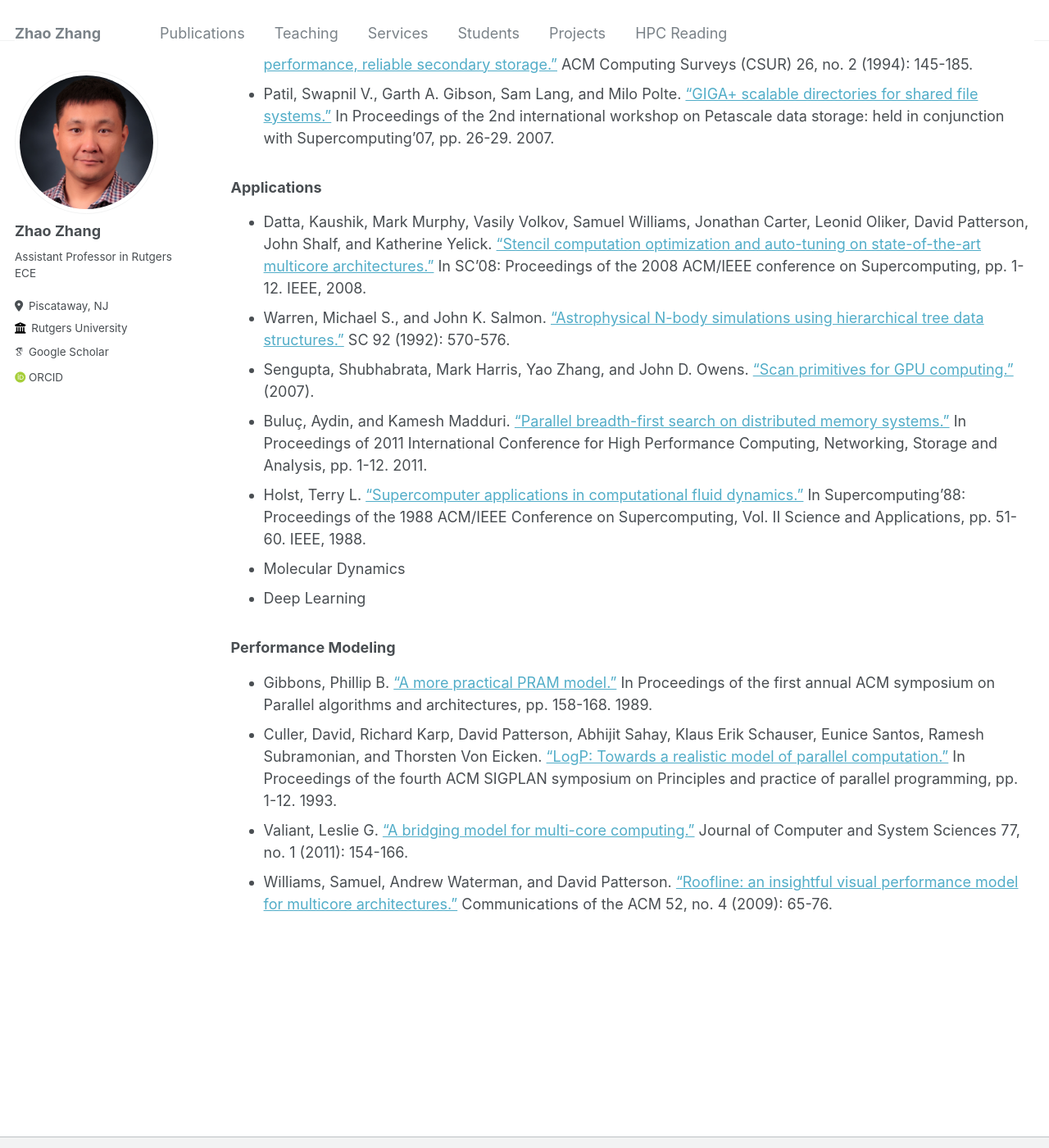
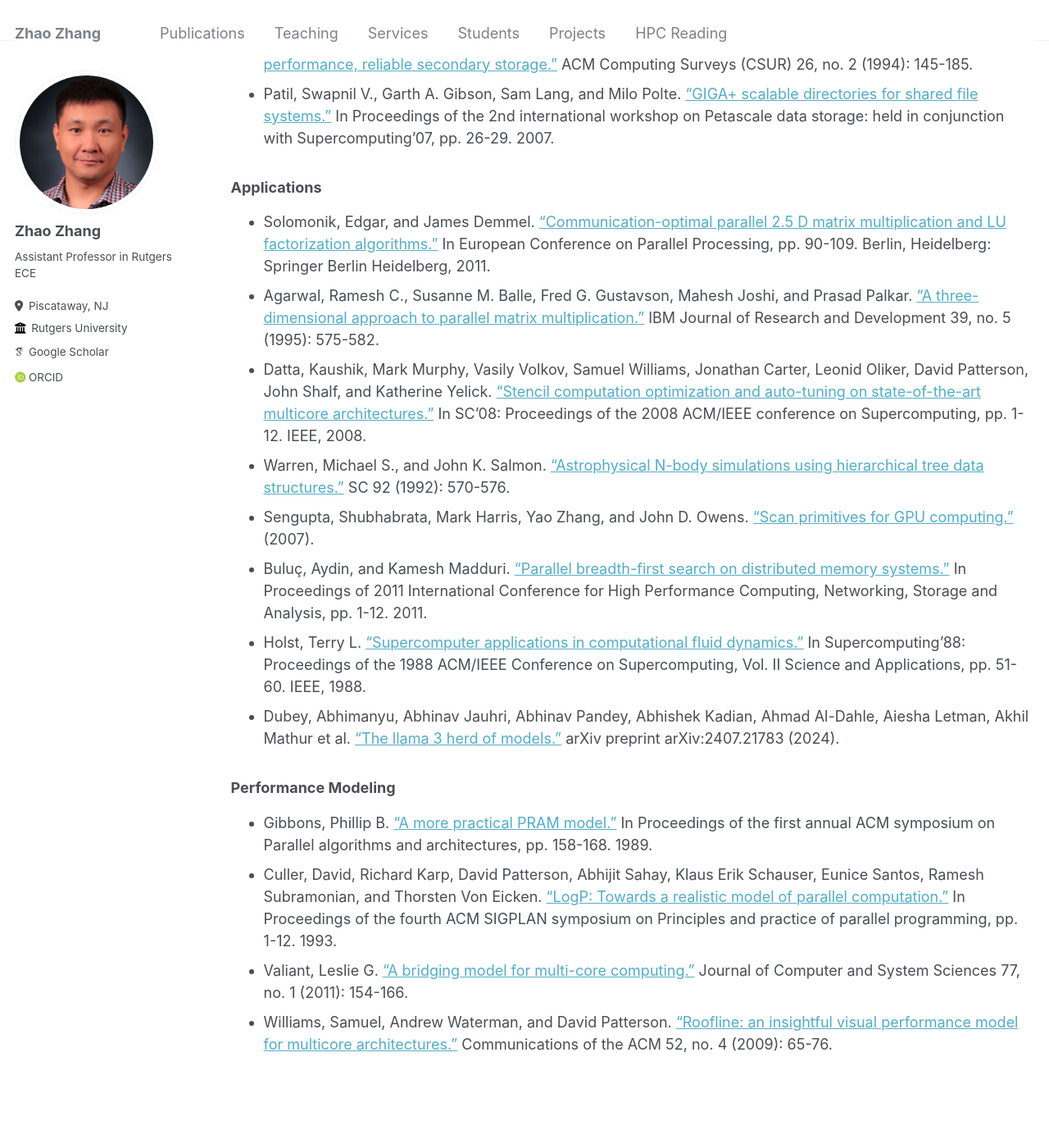
Before and after one commit to zhaozhang/zhaozhang.github.io, a Jekyll site: the page built from _pages/hpc.md, in a window 1280 px wide and 1400 px high, scrolled down 1869 px. Shown: the whole window at 82% size. Built offline with Jekyll 4.4.1, drawn with Linux system fonts in a browser that asks for light colours; some web fonts are replaced.

Commit message:
more applications

```diff
--- a/_pages/hpc.md
+++ b/_pages/hpc.md
@@ -42,13 +42,14 @@ author_profile: true
 - Patil, Swapnil V., Garth A. Gibson, Sam Lang, and Milo Polte. ["GIGA+ scalable directories for shared file systems."](https://dl.acm.org/doi/abs/10.1145/1374596.1374604) In Proceedings of the 2nd international workshop on Petascale data storage: held in conjunction with Supercomputing'07, pp. 26-29. 2007.
 
 ### Applications
+- Solomonik, Edgar, and James Demmel. ["Communication-optimal parallel 2.5 D matrix multiplication and LU factorization algorithms."](https://link.springer.com/chapter/10.1007/978-3-642-23397-5_10) In European Conference on Parallel Processing, pp. 90-109. Berlin, Heidelberg: Springer Berlin Heidelberg, 2011.
+- Agarwal, Ramesh C., Susanne M. Balle, Fred G. Gustavson, Mahesh Joshi, and Prasad Palkar. ["A three-dimensional approach to parallel matrix multiplication."](https://ieeexplore.ieee.org/abstract/document/5389455/) IBM Journal of Research and Development 39, no. 5 (1995): 575-582.
 - Datta, Kaushik, Mark Murphy, Vasily Volkov, Samuel Williams, Jonathan Carter, Leonid Oliker, David Patterson, John Shalf, and Katherine Yelick. ["Stencil computation optimization and auto-tuning on state-of-the-art multicore architectures."](https://ieeexplore.ieee.org/abstract/document/5222004/?casa_token=2MwitXx67hkAAAAA:cMX0_k8bZN_IjS0u-_CCM1fx28inXXVl9FuX3ImqkQUZNWqgw8XEmSz7sx_6gCdP2Wc2-15B-OI) In SC'08: Proceedings of the 2008 ACM/IEEE conference on Supercomputing, pp. 1-12. IEEE, 2008.
 - Warren, Michael S., and John K. Salmon. ["Astrophysical N-body simulations using hierarchical tree data structures."](https://www.thesalmons.org/john/ftp/sc92.pdf) SC 92 (1992): 570-576.
 - Sengupta, Shubhabrata, Mark Harris, Yao Zhang, and John D. Owens. ["Scan primitives for GPU computing."](https://escholarship.org/uc/item/8051p6nd) (2007).
 - Buluç, Aydin, and Kamesh Madduri. ["Parallel breadth-first search on distributed memory systems."](https://dl.acm.org/doi/abs/10.1145/2063384.2063471?casa_token=1eobK6Ln8JkAAAAA:giiF6-F3fse6gIIwscVJWo69F9QRKBnIYE0LoJDZvNwuy6mN4r5TSUuqDh5X1K2D2lR53koScFhpKQ) In Proceedings of 2011 International Conference for High Performance Computing, Networking, Storage and Analysis, pp. 1-12. 2011.
 - Holst, Terry L. ["Supercomputer applications in computational fluid dynamics."](https://ieeexplore.ieee.org/abstract/document/74132/) In Supercomputing'88: Proceedings of the 1988 ACM/IEEE Conference on Supercomputing, Vol. II Science and Applications, pp. 51-60. IEEE, 1988.
-- Molecular Dynamics
-- Deep Learning
+- Dubey, Abhimanyu, Abhinav Jauhri, Abhinav Pandey, Abhishek Kadian, Ahmad Al-Dahle, Aiesha Letman, Akhil Mathur et al. ["The llama 3 herd of models."](https://arxiv.org/abs/2407.21783) arXiv preprint arXiv:2407.21783 (2024).
 
 ### Performance Modeling
 - Gibbons, Phillip B. ["A more practical PRAM model."](https://dl.acm.org/doi/pdf/10.1145/72935.72953) In Proceedings of the first annual ACM symposium on Parallel algorithms and architectures, pp. 158-168. 1989.
```
